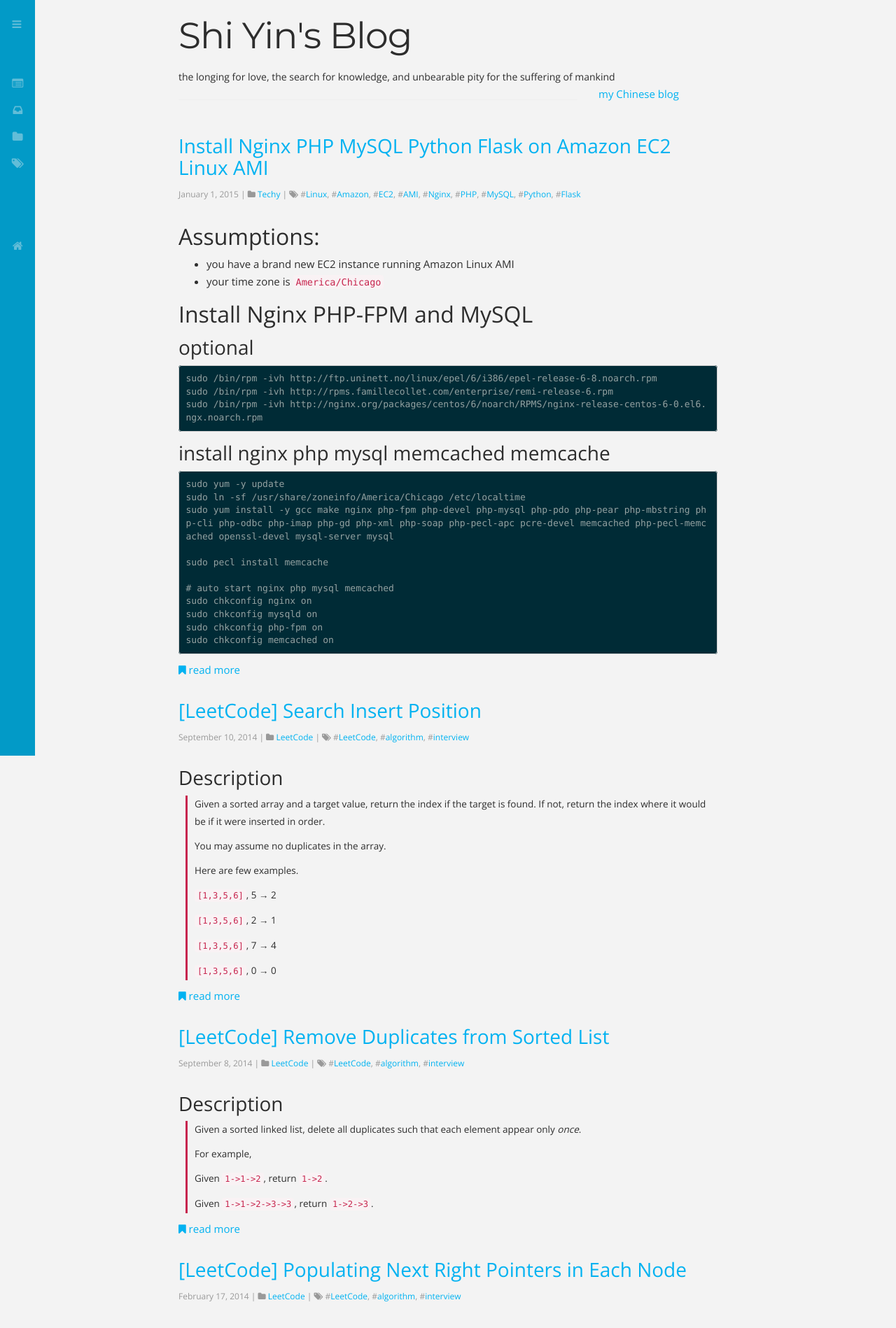
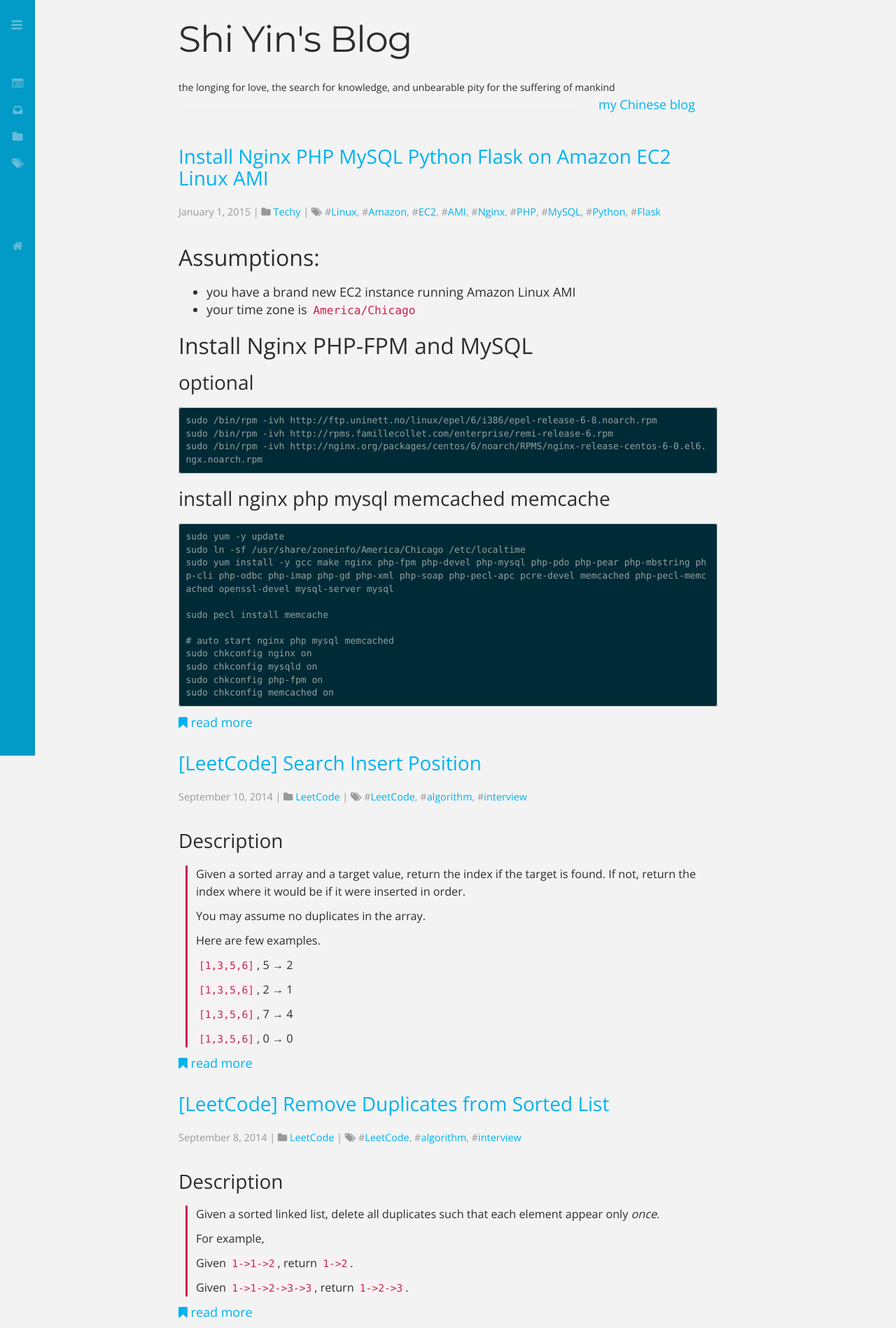
Before and after one commit to joysword/joysword.github.io, a Jekyll site: the page built from index.html, in a window 1280 px wide. Shown: the top 1898 px of the page at 70% size. Built offline with Jekyll 4.4.1, drawn with Linux system fonts in a browser that asks for light colours; nearby versions of some CDN libraries; Markdown is read by kramdown in place of the engine named in the settings; formulas are drawn with MathJax 3; the list of posts is cut into pages by our own code.

Commit message:
optimized CSS for English

```diff
--- a/css/style.css
+++ b/css/style.css
@@ -11,7 +11,7 @@
 	background: #f3f3f3;
     color: #2d2d2d;
     font-family: 'Open Sans', 'Helvetica Neue', Helvetica, Arial, sans-serif;
-    font-size: 15px; font-size: 1.5rem;
+    font-size: 18px; font-size: 1.8rem;
     font-weight: 400;
     line-height: 25px;
 }
@@ -20,7 +20,7 @@
 	font-family: "Montserrat", "Open Sans", "Helvetica Neue", Helvetica, Arial, sans-serif;
     font-weight: 400;
     font-style: normal;
-    margin: 15px 0 10px;
+    margin: 20px 0 20px;
 }
 
 p {
@@ -48,7 +48,7 @@
 
 blockquote {
     margin: 10px 0 10px 10px;
-    padding: 0 0 0 10px;
+    padding: 0 0 0 12px;
     font-size: 0.9em;
     border-left: 3px solid #c7254e;
 }
```
